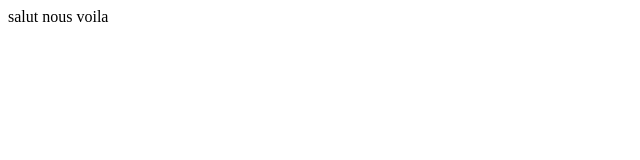
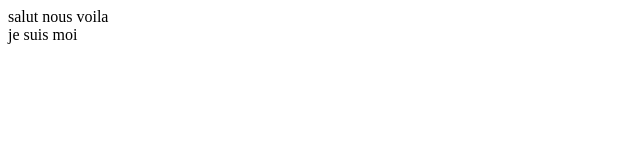
Before and after one commit to Freidrich13/hello, a plain HTML site: page index.html in a window 1280 px wide. Shown: the full height of the page, 0-640 px from the left. Drawn offline with Linux system fonts and the light colour scheme.

Commit message:
ajout d'un div

```diff
--- a/index.html
+++ b/index.html
@@ -6,5 +6,9 @@
 </head>
 <body>
 	salut nous voila
+
+	<div>
+		je suis moi
+	</div>
 </body>
 </html>
```
